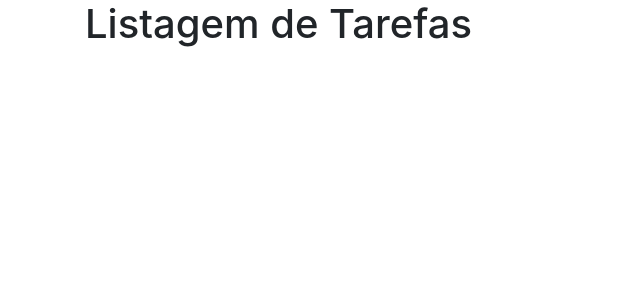
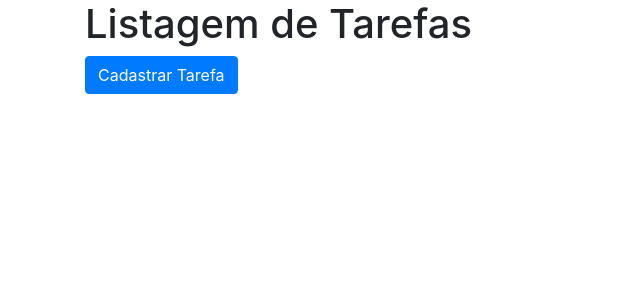
Before and after one commit to irisroques/semana-python-django, a Django app: page /listar_tarefas/ in a window 1280 px wide. Shown: the part 56-356 px from the top of the page, without its empty margins (0-640 px from the left). Run offline with Django 3.2, Linux system fonts and the light colour scheme; data that the repository does not hold is empty; some libraries are stand-ins or nearby versions.

Commit message:
crud terminado

```diff
--- /dev/null
+++ b/app/services/tarefa_service.py
@@ -0,0 +1,24 @@
+from ..models import Tarefa
+
+
+def cadastrar_tarefa(tarefa):
+    Tarefa.objects.create(titulo=tarefa.titulo,
+                          descricao=tarefa.descricao,
+                          data_expiracao=tarefa.data_expiracao,
+                          prioridade=tarefa.prioridade)
+
+def listar_tarefas():
+    return Tarefa.objects.all()
+
+def listar_tarefa_id(id):
+    return Tarefa.objects.get(id=id)
+
+def editar_tarefa(tarefa_bd, tarefa_nova):
+    tarefa_bd.titulo = tarefa_nova.titulo
+    tarefa_bd.descricao = tarefa_nova.descricao
+    tarefa_bd.data_expiracao = tarefa_nova.data_expiracao
+    tarefa_bd.prioridade = tarefa_nova.prioridade
+    tarefa_bd.save(force_update = True)
+
+def remover_tarefa(tarefa_bd):
+    tarefa_bd.delete()
--- a/app/templates/tarefas/listar_tarefas.html
+++ b/app/templates/tarefas/listar_tarefas.html
@@ -4,4 +4,24 @@
 
 <h1>Listagem de Tarefas</h1>
 
+{% for tarefa in tarefas %}
+
+<div class="card mb-3">
+    <div class="card-header">
+        {{tarefa.get_prioridade_display}}
+    </div>
+    <div class="card-body">
+        <h5 class="card-title">{{tarefa.titulo}}</h5>
+        <p class="card-text">{{tarefa.descricao}}</p>
+        <hr>
+        <a href="{% url 'editar_tarefa' tarefa.id%}">Alterar Tarefa</a>
+        <a href="{% url 'remover_tarefa' tarefa.id%}">Remover Tarefa</a>
+
+    </div>
+</div>
+
+{% endfor %}
+<a href="{%url 'cadastrar_tarefa'%}">
+<input type="button" class="btn btn-primary mb-3" value="Cadastrar Tarefa">
+</a>
 {% endblock conteudo %}
--- a/app/urls.py
+++ b/app/urls.py
@@ -5,4 +5,6 @@ from .views import *
 urlpatterns = [
     path('listar_tarefas/', listar_tarefas, name='listar_tarefas'),
     path('cadastrar_tarefa/', cadastrar_tarefa, name='cadastrar_tarefa'),
+    path('editar_tarefa/<int:id>', editar_tarefa, name='editar_tarefa'),
+    path('remover_tarefa/<int:id>', remover_tarefa, name='remover_tarefa'),
 ]
--- a/app/views.py
+++ b/app/views.py
@@ -1,10 +1,50 @@
-from django.shortcuts import render
+from django.shortcuts import render, redirect
 from .forms import TarefaForm
+from .entidades.tarefa import Tarefa
+from .services import tarefa_service
+
+
 # Create your views here.
 
 def listar_tarefas(request):
-    return render(request, 'tarefas/listar_tarefas.html')
+    tarefas = tarefa_service.listar_tarefas()
+    return render(request, 'tarefas/listar_tarefas.html',{"tarefas": tarefas})
+
 
 def cadastrar_tarefa(request):
-    form_tarefa = TarefaForm()
-    return render(request, 'tarefas/form_tarefa.html',{"form_tarefa": form_tarefa})
+
+    if request.method == "POST":
+        form_tarefa = TarefaForm(request.POST)
+        if form_tarefa.is_valid():
+            titulo = form_tarefa.cleaned_data["titulo"]
+            descricao = form_tarefa.cleaned_data["descricao"]
+            data_expiracao = form_tarefa.cleaned_data["data_expiracao"]
+            prioridade = form_tarefa.cleaned_data["prioridade"]
+            tarefa_nova = Tarefa(titulo=titulo, descricao=descricao, data_expiracao=data_expiracao,
+                                 prioridade=prioridade)
+            tarefa_service.cadastrar_tarefa(tarefa_nova)
+            return redirect('listar_tarefas')
+    else:
+        form_tarefa = TarefaForm()
+    return render(request, 'tarefas/form_tarefa.html', {"form_tarefa": form_tarefa})
+
+def editar_tarefa(request, id):
+    tarefa_bd = tarefa_service.listar_tarefa_id(id)
+    form_tarefa = TarefaForm(request.POST or None, instance=tarefa_bd)
+    if form_tarefa.is_valid():
+        titulo = form_tarefa.cleaned_data["titulo"]
+        descricao = form_tarefa.cleaned_data["descricao"]
+        data_expiracao = form_tarefa.cleaned_data["data_expiracao"]
+        prioridade = form_tarefa.cleaned_data["prioridade"]
+        tarefa_nova = Tarefa(titulo=titulo, descricao=descricao, data_expiracao=data_expiracao,
+                             prioridade=prioridade)
+        tarefa_service.editar_tarefa(tarefa_bd,tarefa_nova)
+        return redirect('listar_tarefas')
+    return render(request,'tarefas/form_tarefa.html', {"form_tarefa": form_tarefa})
+
+def remover_tarefa(request,id):
+    tarefa_bd = tarefa_service.listar_tarefa_id(id)
+    if request.method == "POST":
+        tarefa_service.remover_tarefa(tarefa_bd)
+        return redirect('listar_tarefas')
+    return render(request, 'tarefas/confirma_exclusao.html', {'tarefa': tarefa_bd})
```
Also changed, not shown: app/entidades/tarefa.py (added, +38 -0 lines), app/templates/tarefas/confirma_exclusao.html (added, +20 -0 lines), app/templates/tarefas/form_tarefa.html (+8 -3 lines).
